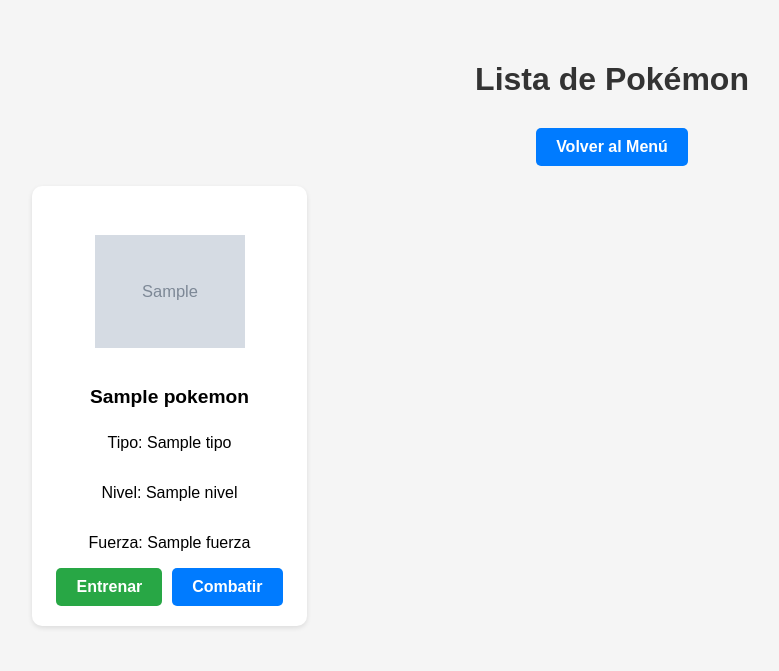
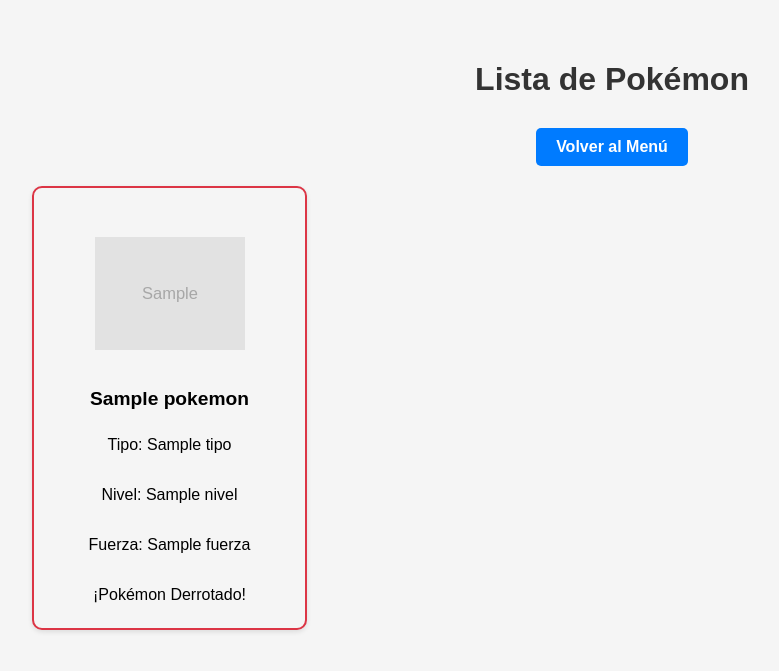
Before and after one commit to antonioojosep/Pokemon, a Symfony app: template templates/pokedex/index.html.twig in a window 1280 px wide. Shown: the top 671 px of the page, without its empty margins (28-807 px from the left). Run offline with Twig, Linux system fonts and the light colour scheme; the template is opened without the code that fills it: most values are stand-ins (such as "Sample title", 1, 10 or a date in 2020); grey boxes marked "Sample" are stand-in pictures; some libraries are stand-ins or nearby versions.

Commit message:
creando estado debilitado

```diff
--- a/src/Controller/PokedexController.php
+++ b/src/Controller/PokedexController.php
@@ -49,8 +49,9 @@ final class PokedexController extends AbstractController
         if (($myPokemon->getFuerza() * $myPokemon->getNivel()) >= ($fuerza * $nivel)) {
             $batalla->setGanador($myPokemon->getUser()->getUsername());
             $myPokemon->gana();
-        }else {
+        } else {
             $batalla->setGanador("Pokemon Aleatorio");
+            $myPokemon->pierde();
         }
 
         $entityManager->persist($myPokemon, $batalla);
--- a/templates/pokedex/index.html.twig
+++ b/templates/pokedex/index.html.twig
@@ -21,6 +21,23 @@
                 display: flex;
                 flex-direction: column;
                 justify-content: space-between;
+            }
+
+            .pokemon-card.derrotado {
+                background-color: #f5f5f5;
+                border: 2px solid #dc3545;
+            }
+
+            .pokemon-card.derrotado img {
+                filter: grayscale(100%);
+                opacity: 0.7;
+            }
+
+            .pokemon-card.derrotado .btn {
+                background-color: #6c757d !important;
+                cursor: not-allowed;
+                pointer-events: none;
+                opacity: 0.5;
             }
 
             .pokemon-image {
@@ -48,18 +65,23 @@
 
     <div class="pokemon-grid">
         {% for pokemon in pokemons %}
-            <div class="pokemon-card">
+            <div class="pokemon-card {% if pokemon.derrotado %}derrotado{% endif %}">
                 <div class="pokemon-info">
                     <img src="{{ pokemon.pokemon.imagen }}" alt="{{ pokemon.pokemon.nombre }}" class="pokemon-image">
                     <h2>{{ pokemon.pokemon.nombre }}</h2>
                     <p>Tipo: {{ pokemon.pokemon.tipo }}</p>
                     <p>Nivel: {{ pokemon.nivel }}</p>
                     <p>Fuerza: {{ pokemon.fuerza }}</p>
+                    {% if pokemon.derrotado %}
+                        <p class="text-danger">¡Pokémon Derrotado!</p>
+                    {% endif %}
                 </div>
                 <div class="pokemon-actions">
                     <div class="button-group">
-                        <a href={{ path('app_pokedex_entrenar', {'id': pokemon.id}) }} class="btn btn-success">Entrenar</a>
-                        <a href={{ path('app_pokedex_luchar', {'id': pokemon.id}) }} class="btn btn-primary">Combatir</a>
+                        {% if not pokemon.derrotado %}
+                            <a href={{ path('app_pokedex_entrenar', {'id': pokemon.id}) }} class="btn btn-success">Entrenar</a>
+                            <a href={{ path('app_pokedex_luchar', {'id': pokemon.id}) }} class="btn btn-primary">Combatir</a>
+                        {% endif %}
                     </div>
                 </div>
             </div>
```
Also changed, not shown: src/Entity/Pokedex.php (+20 -0 lines).
